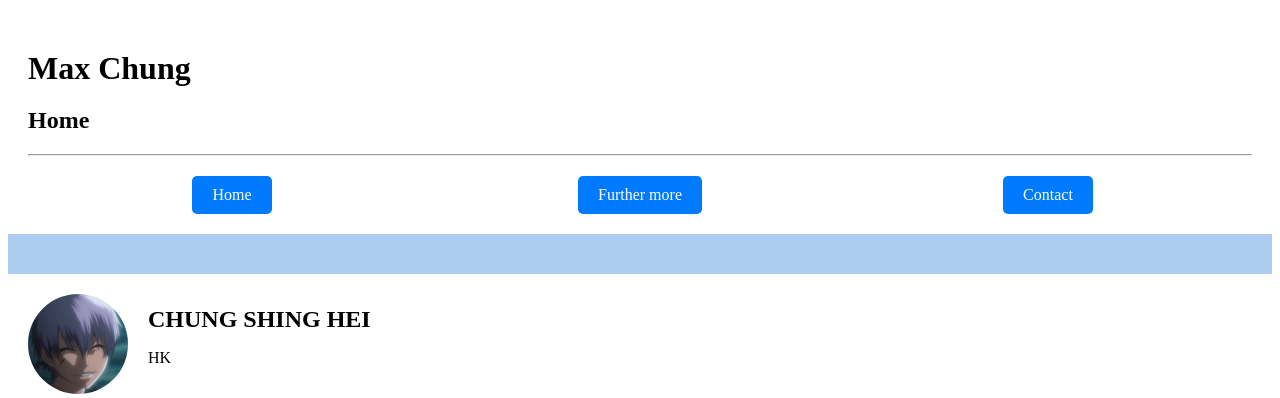
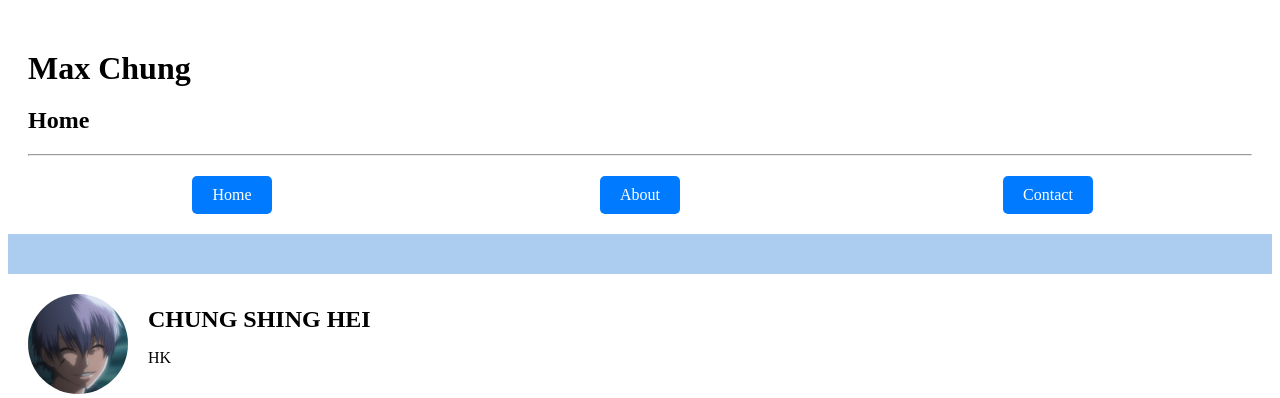
Before and after one commit to MaxChungsh/process, a Flask app: page / in a window 1280 px wide. Shown: the top 398 px of the page. Run offline with Flask 3, Linux system fonts and the light colour scheme.

Commit message:
here we go

```diff
--- a/this/routes.py
+++ b/this/routes.py
@@ -1,5 +1,5 @@
 from app import app
-from flask import render_template
+from flask import render_template, send_from_directory
 
 import forms
 
--- a/this/templates/base.html
+++ b/this/templates/base.html
@@ -49,9 +49,6 @@
             display: flex; /* Makes the list horizontal */
             gap: 20px; /* Adds space between the links */
         }
-        li {
-            /* No additional styles needed for li here */
-        }
     </style>
 </head>
 <body>
@@ -63,7 +60,7 @@
             <a href="{{ url_for('index') }}">Home</a>
         </div>
         <div class="button">
-            <a href="{{ url_for('about') }}">Further more</a>
+            <a href="{{ url_for('about') }}">About</a>
         </div>
         <div class="button">
             <a href="{{ url_for('contact') }}">Contact</a>
--- a/this/templates/index.html
+++ b/this/templates/index.html
@@ -2,7 +2,7 @@
 
 {% block main %}
 <div class="profile" style="display: flex; align-items: center; margin-bottom: 20px;">
-    <img src="https://github.com/MaxChungsh/process/blob/main/static/images/profile.jpg" class="profile-image" style="width: 100px; height: 100px; border-radius: 50%; margin-right: 20px;">
+    <img src="{{ url_for('static', filename='images/profile.jpg') }}" alt="Profile Picture" class="profile-image" style="width: 100px; height: 100px; border-radius: 50%; margin-right: 20px;">
     <div>
         <h2 style="margin: 0;">CHUNG SHING HEI</h2>
         <p>HK</p>
```
Also changed, not shown: this/static/images/profile.jpg (renamed from static/images/profile.jpg), 2 other files.
